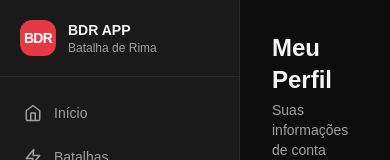
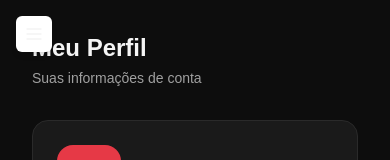
Before and after one commit to Murakmiyuji/bdr-app-front-end, a Next.js app: page /dashboard/perfil in a window 390 px wide. Shown: the top 160 px of the page. Built offline with nearby package versions, Linux system fonts and the light colour scheme; no server answers.

Commit message:
fix:proxy.ts

```diff
--- a/src/components/Sidebar.tsx
+++ b/src/components/Sidebar.tsx
@@ -3,6 +3,7 @@
 import Link from "next/link";
 import { usePathname } from "next/navigation";
 import { useAuth } from "@/context/AuthContext";
+import { useState } from "react";
 
 const navItems = [
   {
@@ -52,14 +53,43 @@ const navItems = [
 export default function Sidebar() {
   const pathname = usePathname();
   const { user, logout } = useAuth();
+  const [isOpen, setIsOpen] = useState(false);
+
+  const toggleSidebar = () => setIsOpen(!isOpen);
+  const closeSidebar = () => setIsOpen(false);
 
   return (
+    <>
+      {/* Botão hambúrguer para mobile */}
+      <button
+        onClick={toggleSidebar}
+        className="md:hidden fixed top-4 left-4 z-50 p-2 rounded-md bg-white shadow-md"
+        aria-label="Abrir menu"
+      >
+        <svg width="20" height="20" viewBox="0 0 24 24" fill="none" stroke="currentColor" strokeWidth="2">
+          <line x1="3" y1="12" x2="21" y2="12" />
+          <line x1="3" y1="6" x2="21" y2="6" />
+          <line x1="3" y1="18" x2="21" y2="18" />
+        </svg>
+      </button>
+
+      {/* Overlay para mobile */}
+      {isOpen && (
+        <div
+          className="fixed inset-0 bg-black bg-opacity-50 z-40 md:hidden"
+          onClick={closeSidebar}
+        />
+      )}
+
       <aside
-      className="flex flex-col w-60 min-h-screen shrink-0 border-r"
+        className={`flex flex-col w-60 min-h-screen shrink-0 border-r fixed inset-y-0 left-0 z-50 transform transition-transform md:translate-x-0 md:static md:inset-0 ${
+          isOpen ? 'translate-x-0' : '-translate-x-full'
+        }`}
         style={{ background: "var(--card)", borderColor: "var(--card-border)" }}
       >
       {/* Logo */}
-      <div className="flex items-center gap-3 px-5 py-5 border-b" style={{ borderColor: "var(--card-border)" }}>
+      <div className="flex items-center justify-between px-5 py-5 border-b" style={{ borderColor: "var(--card-border)" }}>
+        <div className="flex items-center gap-3">
           <div
             className="flex items-center justify-center w-9 h-9 rounded-xl select-none"
             style={{ background: "var(--primary)" }}
@@ -70,6 +100,18 @@ export default function Sidebar() {
             <p className="text-sm font-bold" style={{ color: "var(--foreground)" }}>BDR APP</p>
             <p className="text-xs" style={{ color: "var(--muted-foreground)" }}>Batalha de Rima</p>
           </div>
+        </div>
+        {/* Botão fechar para mobile */}
+        <button
+          onClick={closeSidebar}
+          className="md:hidden p-1 rounded-md hover:bg-gray-200"
+          aria-label="Fechar menu"
+        >
+          <svg width="20" height="20" viewBox="0 0 24 24" fill="none" stroke="currentColor" strokeWidth="2">
+            <line x1="18" y1="6" x2="6" y2="18" />
+            <line x1="6" y1="6" x2="18" y2="18" />
+          </svg>
+        </button>
       </div>
 
       {/* Nav links */}
@@ -130,5 +172,6 @@ export default function Sidebar() {
         </button>
       </div>
     </aside>
+    </>
   );
 }
```
Lines whose indentation alone changed are shown as unchanged.
